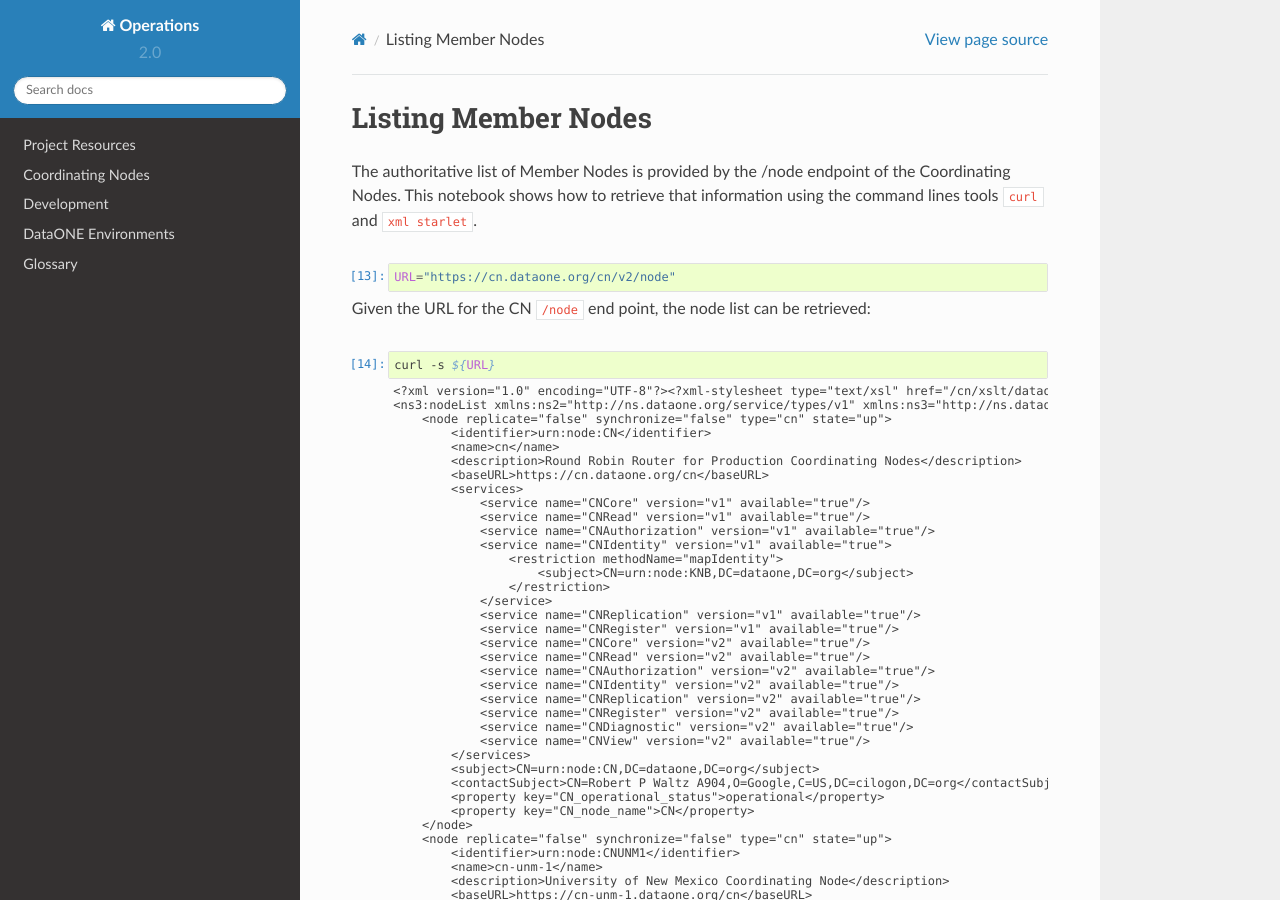
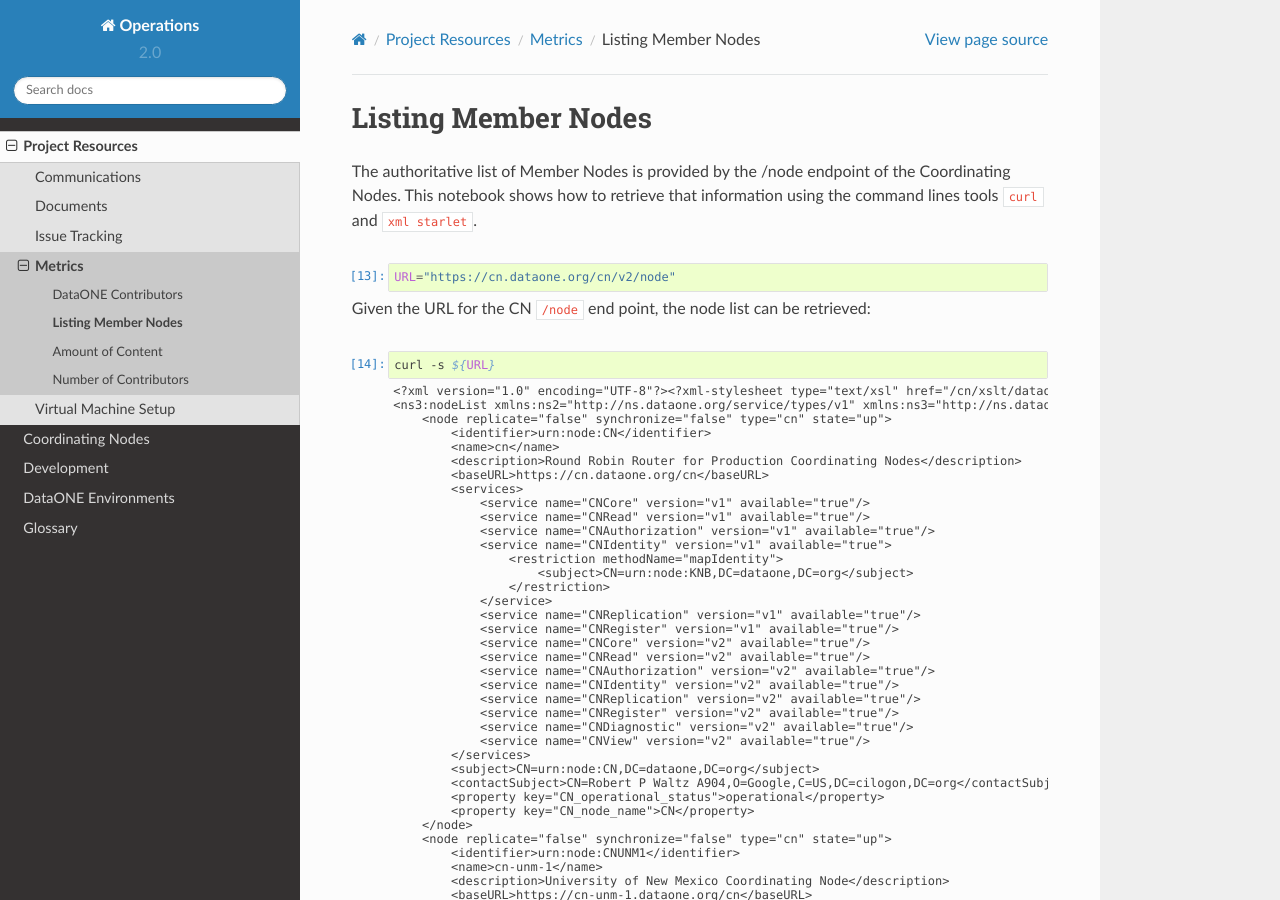
Before and after one commit to DataONEorg/Operations_Documentation, a Sphinx documentation site: the page built from source/PROJ/metrics_list_membernodes.ipynb, in a window 1280 px wide and 900 px high. Built offline with Sphinx 7.4.7 and the Read the Docs theme 2.0.0, drawn with Linux system fonts in a browser that asks for light colours; formulas are drawn with MathJax 3.

Commit message:
restructure a bit, add syntax highlight

```diff
--- a/source/PROJ/index.rst
+++ b/source/PROJ/index.rst
@@ -11,4 +11,3 @@ Project Resources
    issuetracking
    metrics
    vmsetup
-   METRICS/metrics_contributors
--- a/source/PROJ/metrics.rst
+++ b/source/PROJ/metrics.rst
@@ -1,5 +1,12 @@
 Metrics
 =======
+
+.. toctree::
+   :maxdepth: 2
+   :caption: Contents:
+
+   metrics_contributors
+   metrics_list_membernodes
 
 Amount of Content
 -----------------
--- a/source/conf.py
+++ b/source/conf.py
@@ -39,6 +39,7 @@ extensions = [
     #'sphinxcontrib.bibtex',
     'sphinx.ext.graphviz',
     'nbsphinx',
+    'IPython.sphinxext.ipython_console_highlighting',
     ]
 
 # Support for Markdown as a source type
```
Also changed, not shown: source/PROJ/metrics_contributors.ipynb (renamed from source/PROJ/METRICS/metrics_contributors.ipynb), source/PROJ/metrics_list_membernodes.ipynb (renamed from source/PROJ/METRICS/metrics_list_membernodes.ipynb).
